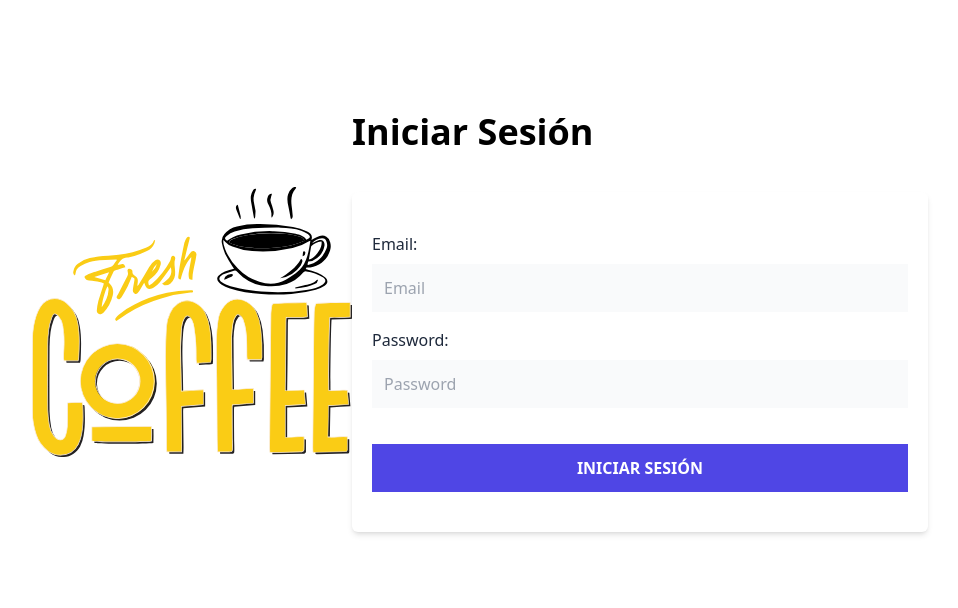
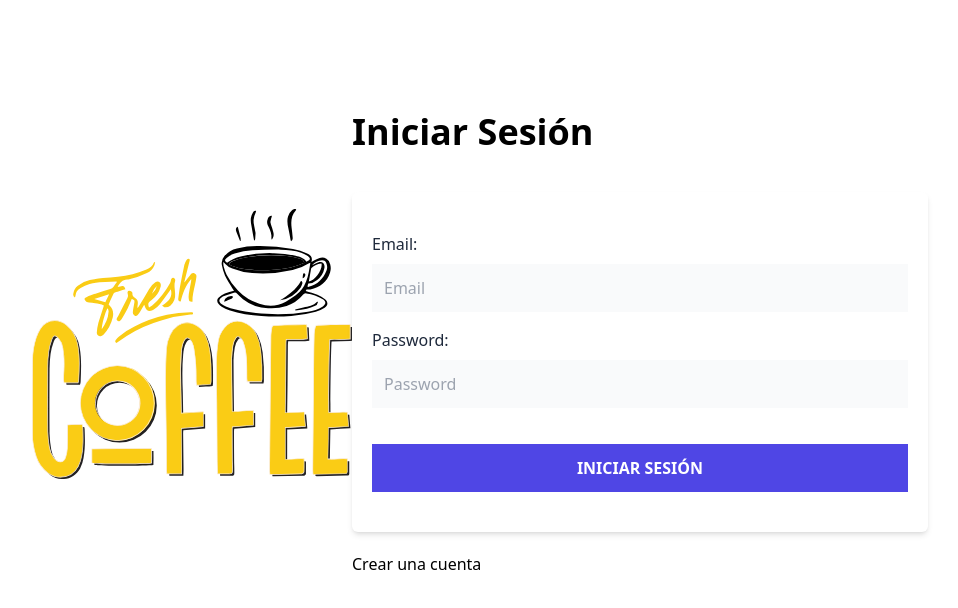
Before and after one commit to AFerTech/React-Tienda, a React (Vite) app: page /auth/login in a window 1280 px wide. Shown: the top 608 px of the page, without its empty margins (160-1118 px from the left). Built offline with nearby package versions, Linux system fonts and the light colour scheme.

Commit message:
enlaces para navegacion entre login y registro

```diff
--- a/src/views/Login.jsx
+++ b/src/views/Login.jsx
@@ -1,4 +1,4 @@
-
+import { Link} from 'react-router-dom'
 export default function Login() {
   return (
     <>
@@ -35,6 +35,11 @@ export default function Login() {
             value="Iniciar Sesión" />
         </form>
     </div>
+    <nav className="mt-5">
+      <Link to="/auth/registro">
+        Crear una cuenta
+      </Link>
+    </nav>
     </>
   )
 }
--- a/src/views/Registro.jsx
+++ b/src/views/Registro.jsx
@@ -1,3 +1,4 @@
+import { Link} from 'react-router-dom'
 
 export default function Registro() {
   return (
@@ -55,6 +56,11 @@ export default function Registro() {
             value="Crear Cuenta" />
         </form>
     </div>
+    <nav className="mt-5">
+      <Link to="/auth/login">
+        Iniciar Sesión
+      </Link>
+    </nav>
     </>
   )
 }
```
